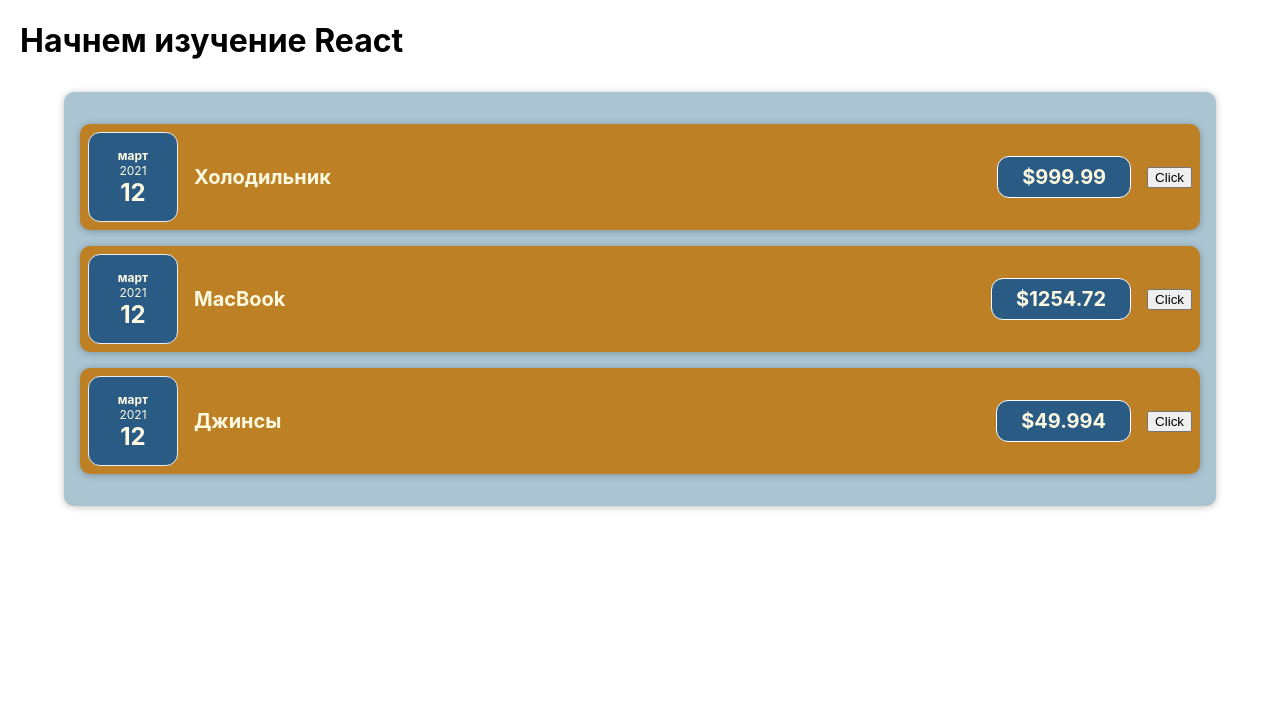
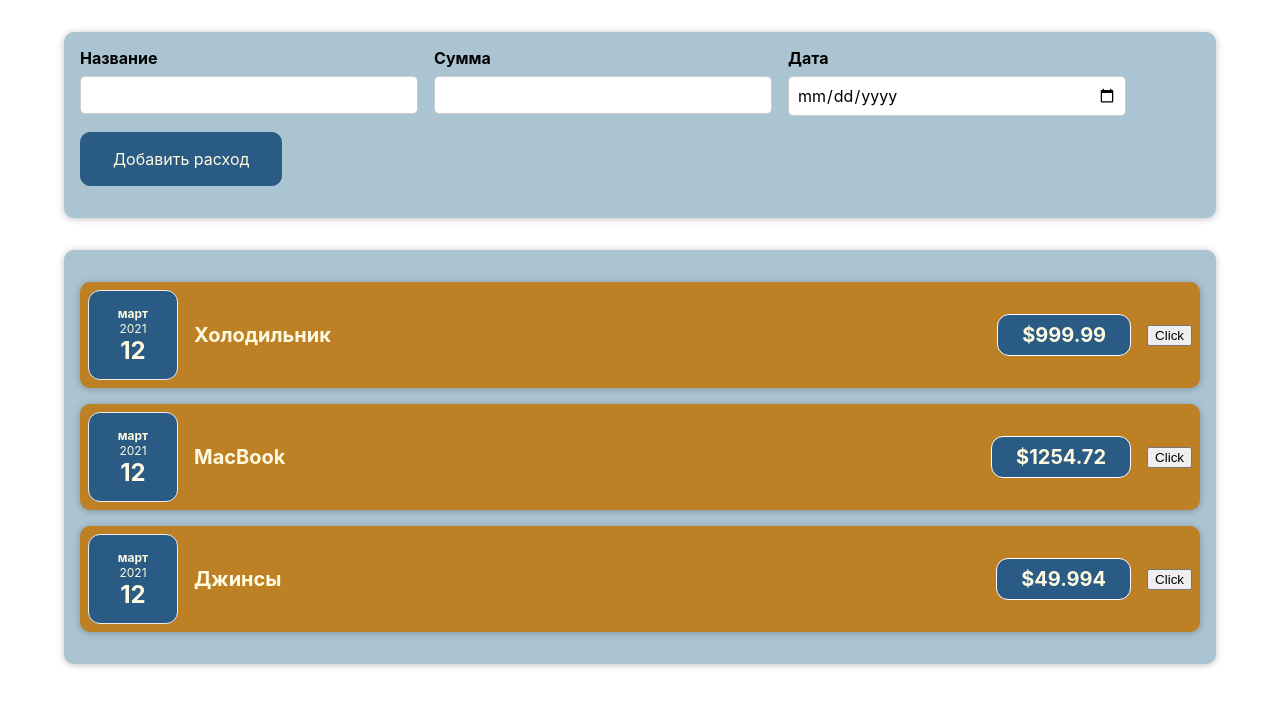
Before and after one commit to andreylementa/react-course-app, a React (Create React App) app: page / in a window 1280 px wide. Shown: the top 706 px of the page. Built offline with nearby package versions, Linux system fonts and the light colour scheme.

Commit message:
Добавление формы ввода

```diff
--- a/src/App.js
+++ b/src/App.js
@@ -1,4 +1,5 @@
 import Costs from "./components/Costs/Costs";
+import NewCost from "./components/NewCost/NewCost";
 
 function App() {
   const costs = [
@@ -20,7 +21,7 @@
   ];
   return (
     <div>
-      <h1>Начнем изучение React</h1>
+      <NewCost />
       <Costs costs={costs}></Costs>
     </div>
   );
--- /dev/null
+++ b/src/components/NewCost/CostForm.css
@@ -0,0 +1,26 @@
+.new-cost__controls {
+  display: flex;
+  flex-wrap: wrap;
+  gap: 1rem;
+  margin-bottom: 1rem;
+  text-align: left;
+}
+
+.new-cost__control label {
+  font-weight: bold;
+  margin-bottom: 0.5rem;
+  display: block;
+}
+
+.new-cost__control input {
+  font: inherit;
+  padding: 0.5rem;
+  border-radius: 5px;
+  border: 1px solid #ccc;
+  width: 20rem;
+  max-width: 100%;
+}
+
+.new-cost__actions {
+  text-align: left;
+}
--- /dev/null
+++ b/src/components/NewCost/CostForm.js
@@ -0,0 +1,27 @@
+import "./CostForm.css";
+
+const CostForm = () => {
+  return (
+    <form>
+      <div className="new-cost__controls">
+        <div className="new-cost__control">
+          <label>Название</label>
+          <input type="text" />
+        </div>
+        <div className="new-cost__control">
+          <label>Сумма</label>
+          <input type="number" min="0.01" step="0.01" />
+        </div>
+        <div className="new-cost__control">
+          <label>Дата</label>
+          <input type="date" min="2019-01-01" step="2022-12-31" />
+        </div>
+        <div className="new-cost__actions">
+          <button type="submit">Добавить расход</button>
+        </div>
+      </div>
+    </form>
+  );
+};
+
+export default CostForm;
--- /dev/null
+++ b/src/components/NewCost/NewCost.css
@@ -0,0 +1,27 @@
+.new-cost {
+  background-color: #aac4d1;
+  padding: 1rem;
+  margin: 2rem auto;
+  width: 70rem;
+  max-width: 95%;
+  border-radius: 10px;
+  text-align: center;
+  box-shadow: 0 1px 7px rgba(0, 0, 0, 0.25);
+}
+
+.new-cost button {
+  font: inherit;
+  cursor: pointer;
+  padding: 1rem 2rem;
+  border: 1px solid #2a5b84;
+  background-color: #2a5b84;
+  color: #fefae1;
+  border-radius: 10px;
+  margin-right: 3px;
+}
+
+.new-cost button:hover,
+.new-cost button:active {
+  background-color: #2a5c84b2;
+  border-color: #2a5c84b2;
+}
--- /dev/null
+++ b/src/components/NewCost/NewCost.js
@@ -0,0 +1,12 @@
+import CostForm from "./CostForm";
+import "./NewCost.css";
+
+const NewCost = () => {
+  return (
+    <div className="new-cost">
+      <CostForm />
+    </div>
+  );
+};
+
+export default NewCost;
```
